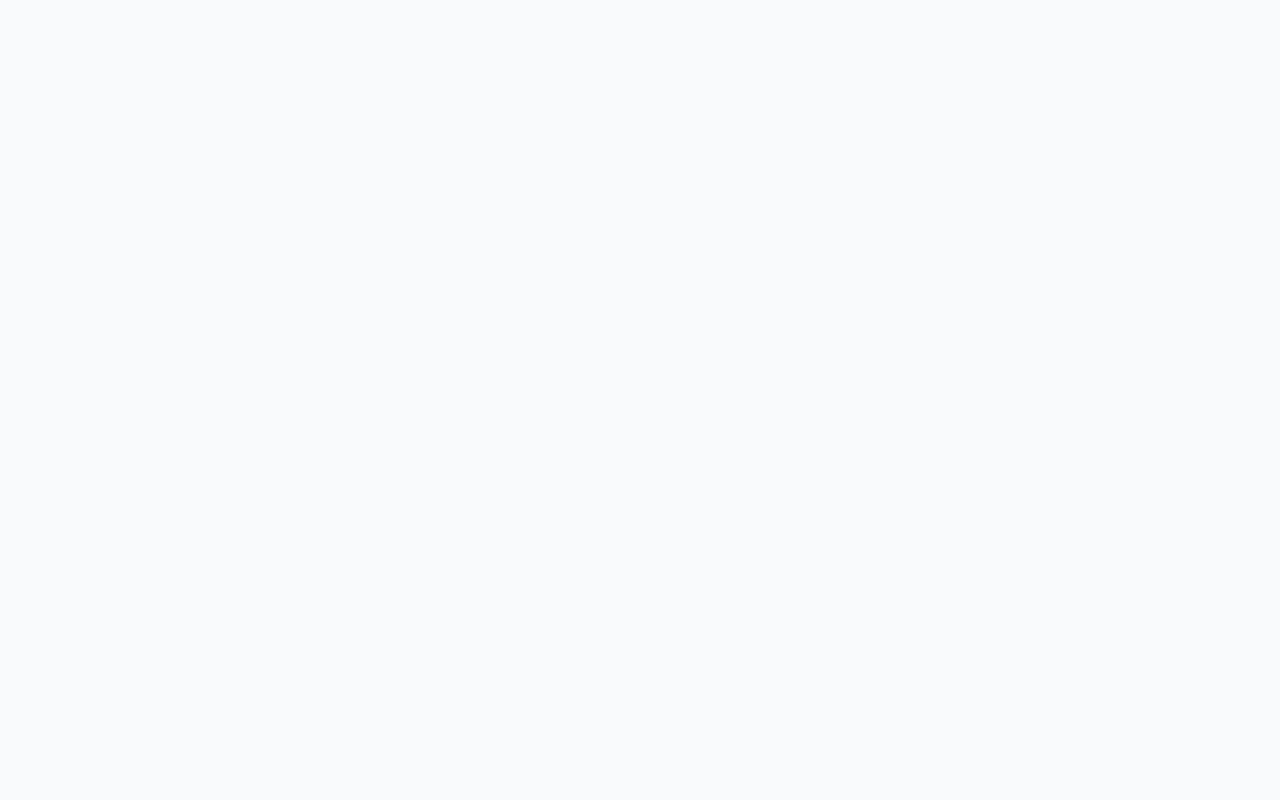
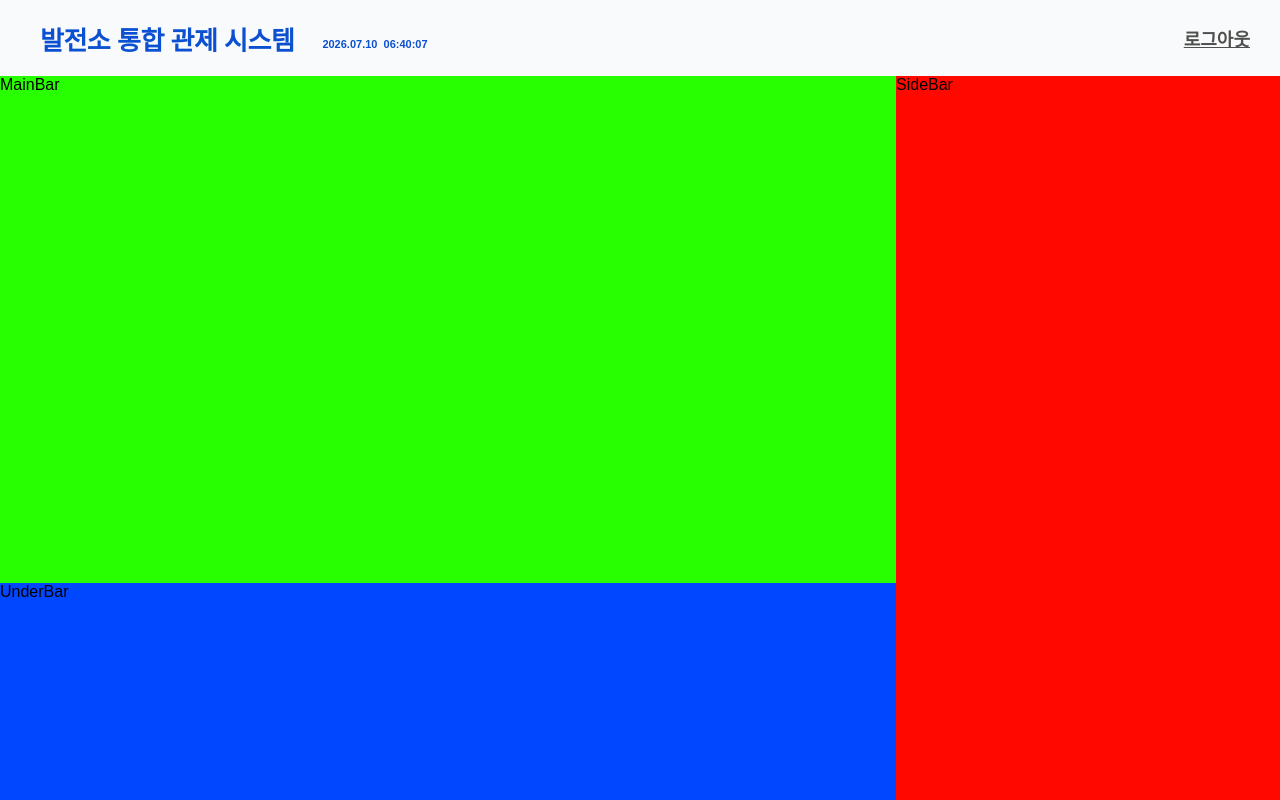
Before and after one commit to kt-aivle-9th-ai-tk8/bigproject-team22, a React (Vite) app in the folder frontend/: page / in a window 1280 px wide. Built offline with nearby package versions, Linux system fonts and the light colour scheme.

Commit message:
mainbar, sidebar, underbar 컴포넌트로 분리

```diff
--- a/frontend/src/App.css
+++ b/frontend/src/App.css
@@ -1,18 +1,22 @@
+:root {
+  --color-text-point-dark: #0B50D1;
+  --color-dark-gray: #4F4F4F;
+}
+
 * {
   margin: 0;
   padding: 0;
   box-sizing: border-box;
 }
 
+html,
+body,
+#root {
+  width: 100%;
+  height: 100%;
+}
+
 body {
   font-family: Arial, sans-serif;
-  max-width: 640px;
-  margin: 0 auto;
-  padding: 16px;
   background: #f9fafb;
 }
-
-header {
-  text-align: center;
-  padding: 24px 0;
-}
--- a/frontend/src/App.jsx
+++ b/frontend/src/App.jsx
@@ -1,12 +1,8 @@
-import './App.css';
+import MainScreen from "./screens/MainScreen";
+import "./App.css";
 
 function App() {
-
-  return (
-    <>
-
-    </>
-  );
+  return <MainScreen />;
 }
 
 export default App;
--- /dev/null
+++ b/frontend/src/Screens/MainScreen.css
@@ -0,0 +1,17 @@
+.main-screen {
+  width: 100%;
+  height: 100%;
+}
+
+.dashboard-layout {
+  width: 100%;
+  height: calc(100vh - 76px);
+
+  display: grid;
+  grid-template-columns: 7fr 3fr;
+  grid-template-rows: 7fr 3fr;
+
+  grid-template-areas:
+    "main sidebar"
+    "under sidebar";
+}
--- /dev/null
+++ b/frontend/src/Screens/MainScreen.jsx
@@ -0,0 +1,23 @@
+import Header from "../components/Header";
+import MainBar from "../components/MainBar";
+import UnderBar from "../components/UnderBar";
+import SideBar from "../components/SideBar";
+
+import "./MainScreen.css";
+import "../components/Bar.css";
+
+function MainScreen() {
+  return (
+    <div className="main-screen">
+      <Header />
+
+      <div className="dashboard-layout">
+        <MainBar />
+        <SideBar />
+        <UnderBar />
+      </div>
+    </div>
+  );
+}
+
+export default MainScreen;
--- /dev/null
+++ b/frontend/src/components/Bar.css
@@ -0,0 +1,14 @@
+.main-bar {
+  grid-area: main;
+  background-color: #28ff00;
+}
+
+.under-bar {
+  grid-area: under;
+  background-color: #0047ff;
+}
+
+.side-bar {
+  grid-area: sidebar;
+  background-color: #ff0800;
+}
--- /dev/null
+++ b/frontend/src/components/Header.css
@@ -0,0 +1,44 @@
+.header {
+  width: 100%;
+  height: 76px;
+  display: flex;
+  align-items: center;
+  justify-content: space-between;
+  padding: 0 30px 0 40px;
+  box-sizing: border-box;
+}
+
+.header-left {
+  display: flex;
+  align-items: center;
+  gap: 28px;
+}
+
+.header-title {
+  margin: 0;
+  color: var(--color-text-point-dark);
+  font-size: 26px;
+  font-weight: 800;
+  letter-spacing: -0.5px;
+}
+
+.header-datetime {
+  color: var(--color-text-point-dark);
+  font-size: 11px;
+  font-weight: 600;
+  margin-top: 12px;
+}
+
+.logout-button {
+  background: none;
+  border: none;
+  color: var(--color-dark-gray);
+  font-size: 18px;
+  font-weight: 700;
+  text-decoration: underline;
+  cursor: pointer;
+}
+
+.logout-button:hover {
+  color: var(--color-dark-gray);
+}
--- /dev/null
+++ b/frontend/src/components/Header.jsx
@@ -0,0 +1,48 @@
+import React, { useEffect, useState } from "react";
+import "./Header.css";
+
+function Header() {
+  const [now, setNow] = useState(new Date());
+
+  useEffect(() => {
+    const timer = setInterval(() => {
+      setNow(new Date());
+    }, 1000);
+
+    return () => clearInterval(timer);
+  }, []);
+
+  const formattedDate = now
+    .toLocaleDateString("ko-KR", {
+        year: "numeric",
+        month: "2-digit",
+        day: "2-digit",
+    })
+    .replaceAll(". ", ".")
+    .replace(/\.$/, "");
+
+    const formattedTime = now.toLocaleTimeString("ko-KR", {
+        hour: "2-digit",
+        minute: "2-digit",
+        second: "2-digit",
+        hour12: false,
+    });
+
+  return (
+    <header className="header">
+      <div className="header-left">
+        <h1 className="header-title">발전소 통합 관제 시스템</h1>
+
+        <span className="header-datetime">
+          {formattedDate} &nbsp;{formattedTime}
+        </span>
+      </div>
+
+      <button className="logout-button">
+        로그아웃
+      </button>
+    </header>
+  );
+}
+
+export default Header;
--- /dev/null
+++ b/frontend/src/components/MainBar.jsx
@@ -0,0 +1,5 @@
+function MainBar() {
+  return <main className="main-bar">MainBar</main>;
+}
+
+export default MainBar;
--- /dev/null
+++ b/frontend/src/components/SideBar.jsx
@@ -0,0 +1,5 @@
+function SideBar() {
+  return <aside className="side-bar">SideBar</aside>;
+}
+
+export default SideBar;
--- /dev/null
+++ b/frontend/src/components/UnderBar.jsx
@@ -0,0 +1,5 @@
+function UnderBar() {
+  return <section className="under-bar">UnderBar</section>;
+}
+
+export default UnderBar;
```
